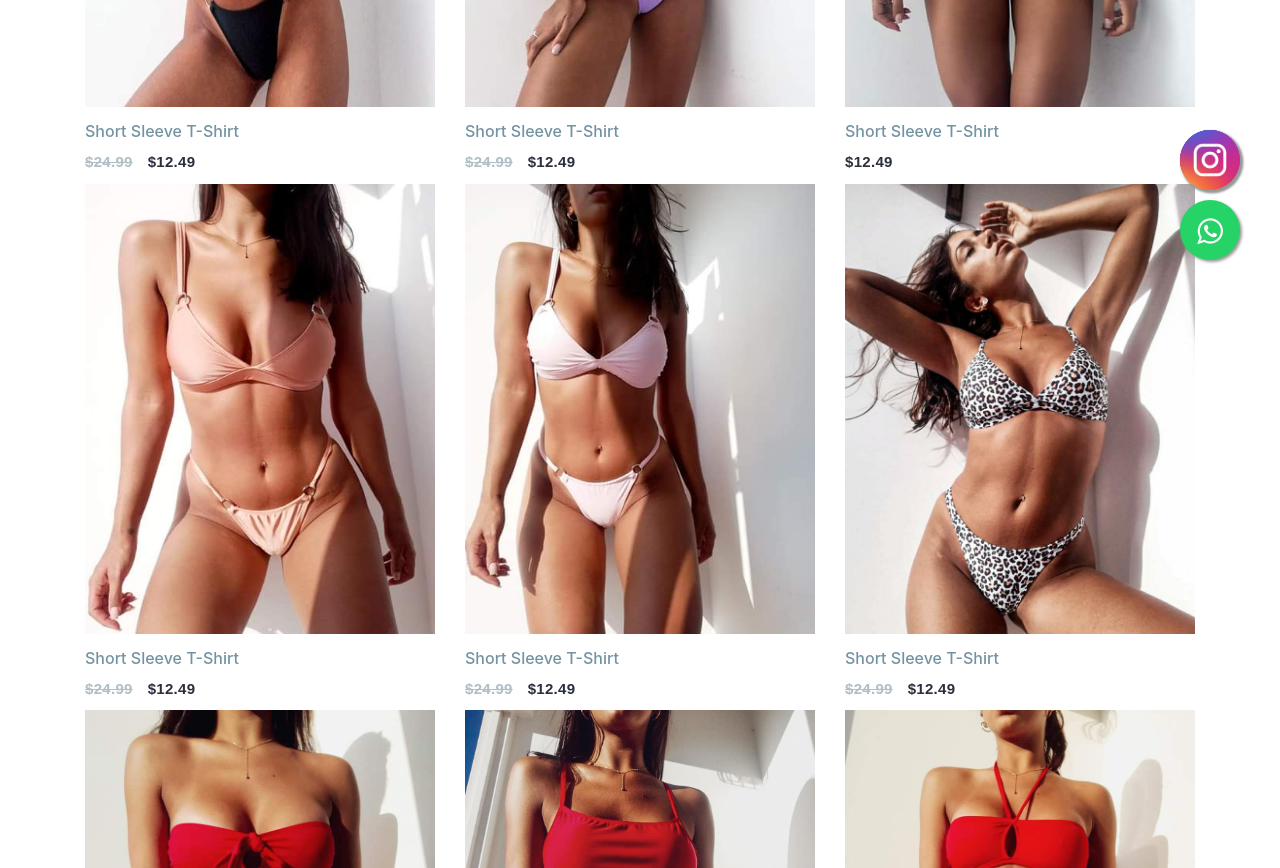
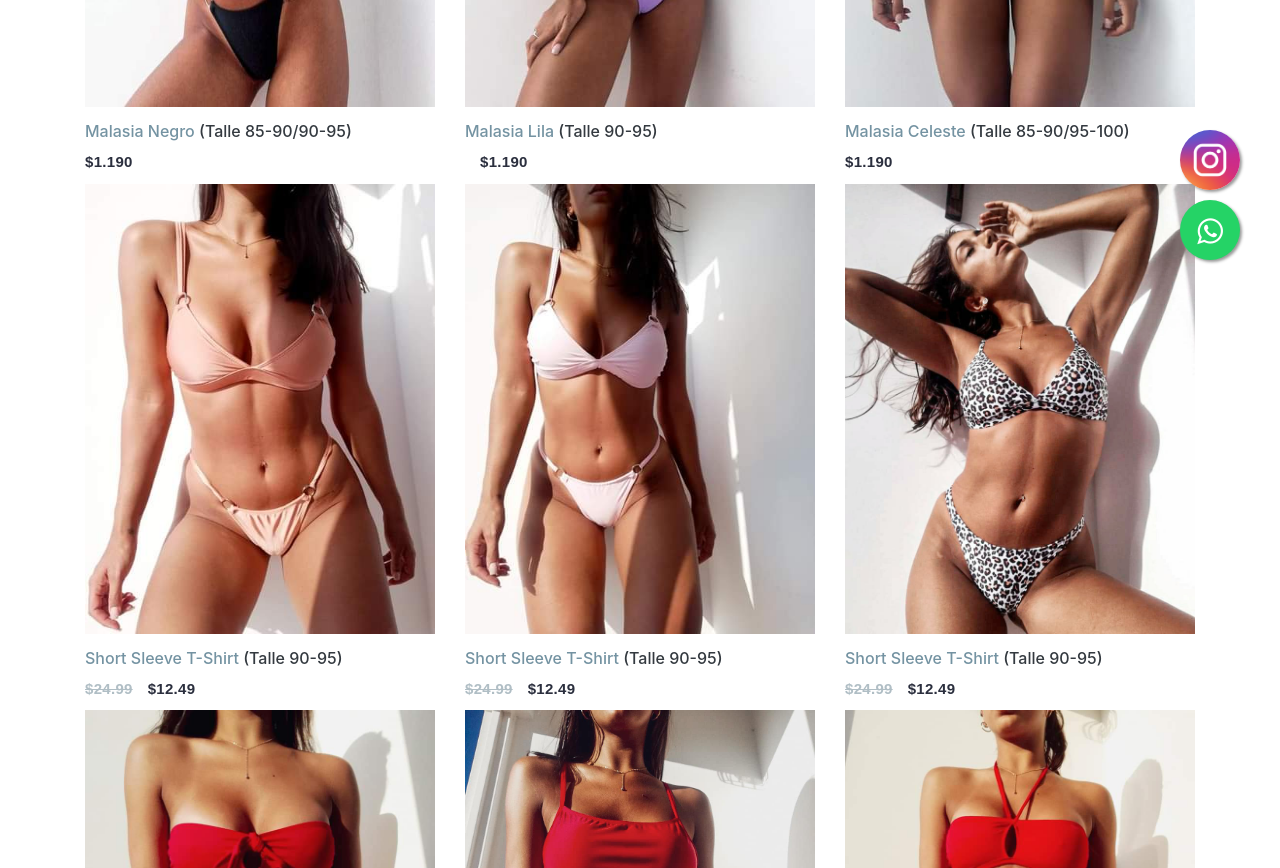
Before and after one commit to rominaj49/Coderhouse-wB, a plain HTML site: page views/Bikinis.2.html in a window 1280 px wide. Shown: the part 500-1368 px from the top of the page. Drawn offline with nearby package versions, Linux system fonts and the light colour scheme; a script that the page names is missing; a web font is replaced by a local one.

Commit message:
nuevos cambios

```diff
--- a/views/Bikinis.2.html
+++ b/views/Bikinis.2.html
@@ -9,13 +9,13 @@
     <script src="../js/script.js"></script>
 
     <link rel="stylesheet" href="https://maxcdn.bootstrapcdn.com/font-awesome/4.5.0/css/font-awesome.min.css">
-
-    <a href="https://api.whatsapp.com/send?phone=12345678&text=Hola!%20Quisiera%20saber%20más%20información%20sobre%20..." class="float" target="_blank">
+ <a href="https://www.instagram.com/sysfitness_lenceria/"class="instagram" target="_blank">
+    <a href="https://api.whatsapp.com/send?phone=+54%209%2011%206350-8795&text=Hola!%20Quisiera%20saber%20más%20información%20sobre%20..." class="float" target="_blank">
     <i class="fa fa-whatsapp my-float"></i> </a>
     <!--Link Bootstrap CDN-->
  <link rel="stylesheet" href="https://cdn.jsdelivr.net/npm/bootstrap@4.6.0/dist/css/bootstrap.min.css" integrity="sha384-B0vP5xmATw1+K9KRQjQERJvTumQW0nPEzvF6L/Z6nronJ3oUOFUFpCjEUQouq2+l" crossorigin="anonymous">
  <link rel="stylesheet" href="../sass/css/pagina.css">
- <a href="https://instagram.com" class="instagram" target="_blank">
+
 
 </head>
 <body>
@@ -66,30 +66,30 @@
      <div class="col-xs-6 col-md-4">
       <div class="product tumbnail thumbnail-3"><img src="../imagenes/Bikinis/b1.jpg" width="350" height="450" alt=""></a>
         <div class="caption">
-           <h6>Short Sleeve T-Shirt</a></h6><span class="price">
-             <del>$24.99</del></span><span class="price sale">$12.49</span>
+           <h6>Malasia Negro</a><h15 class="text-dark">  (Talle 85-90/90-95)</h15></h6>
+          <span class="price sale">$1.190</span>
          </div>
        </div>
      </div>
      <div class="col-xs-6 col-md-4">
       <div class="product tumbnail thumbnail-3"><img src="../imagenes/Bikinis/b2.jpg" width="350" height="450" alt=""></a>
         <div class="caption">
-           <h6>Short Sleeve T-Shirt</a></h6><span class="price">
-             <del>$24.99</del></span><span class="price sale">$12.49</span>
+           <h6>Malasia Lila</a><h15 class="text-dark">  (Talle 90-95)</h15></h6><span class="price">
+            </span><span class="price sale">$1.190</span>
          </div>
        </div>
      </div>
      <div class="col-xs-6 col-md-4">
       <div class="product tumbnail thumbnail-3"><img src="../imagenes/Bikinis/b3.jpg" width="350" height="450"  alt=""></a>
         <div class="caption">
-           <h6>Short Sleeve T-Shirt</a></h6><span class="price">$12.49</span>
+           <h6>Malasia Celeste</a><h15 class="text-dark">  (Talle 85-90/95-100)</h15></h6><span class="price">$1.190</span>
          </div>
        </div>
      </div>
      <div class="col-xs-6 col-md-4">
       <div class="product tumbnail thumbnail-3"><img src="../imagenes/Bikinis/b5.jpg" width="350" height="450"  alt=""></a>
         <div class="caption">
-           <h6>Short Sleeve T-Shirt</a></h6><span class="price">
+           <h6>Short Sleeve T-Shirt</a><h15 class="text-dark">  (Talle 90-95)</h15></h6><span class="price">
              <del>$24.99</del></span><span class="price sale">$12.49</span>
          </div>
        </div>
@@ -97,7 +97,7 @@
      <div class="col-xs-6 col-md-4">
       <div class="product tumbnail thumbnail-3"><img src="../imagenes/Bikinis/b6.jpg" width="350" height="450"  alt=""></a>
         <div class="caption">
-           <h6>Short Sleeve T-Shirt</a></h6><span class="price">
+           <h6>Short Sleeve T-Shirt</a><h15 class="text-dark">  (Talle 90-95)</h15></h6><span class="price">
              <del>$24.99</del></span><span class="price sale">$12.49</span>
          </div>
        </div>
@@ -105,7 +105,7 @@
      <div class="col-xs-6 col-md-4">
       <div class="product tumbnail thumbnail-3"><img src="../imagenes/Bikinis/b19.jpg" width="350" height="450"  alt=""></a>
         <div class="caption">
-           <h6>Short Sleeve T-Shirt</a></h6><span class="price">
+           <h6>Short Sleeve T-Shirt</a><h15 class="text-dark">  (Talle 90-95)</h15></h6><span class="price">
              <del>$24.99</del></span><span class="price sale">$12.49</span>
          </div>
        </div>
```
Also changed, not shown: index.html (+2 -1 lines), views/Bikinis.1.html (+3 -3 lines), views/Bikinis.html (+4 -5 lines), views/Lenceria.1.html (+3 -2 lines), views/Lenceria.2.html (+3 -3 lines), views/Lenceria.html (+3 -2 lines), views/Musculosas.html (+2 -2 lines).
